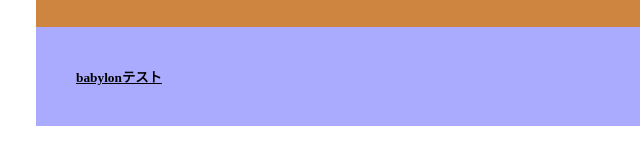
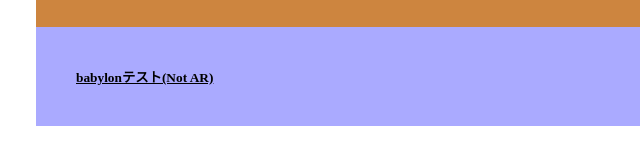
Before and after one commit to sachopu/github.io, a plain HTML site: page index.html in a window 1280 px wide. Shown: the part 404-568 px from the top of the page, 224-864 px from the left. Drawn offline with Linux system fonts and the light colour scheme.

Commit message:
Update index.html

```diff
--- a/index.html
+++ b/index.html
@@ -38,7 +38,7 @@
         <a href="artoolkitnfttest/HTML/DataNFT/mark2.png"><b>NFTピクチャ</b></a></td>
       </tr>
       <tr>
-        <td bgcolor="#aaaaff"><a href="babylon/babylontest.html"><b>babylonテスト</b></a></td>
+        <td bgcolor="#aaaaff"><a href="babylon/babylontest.html"><b>babylonテスト(Not AR)</b></a></td>
       </tr>
       <tr>
         <td bgcolor="#ffffff"><br class="HPZAutoBR" style="line-height: 0px;"></td>
```
